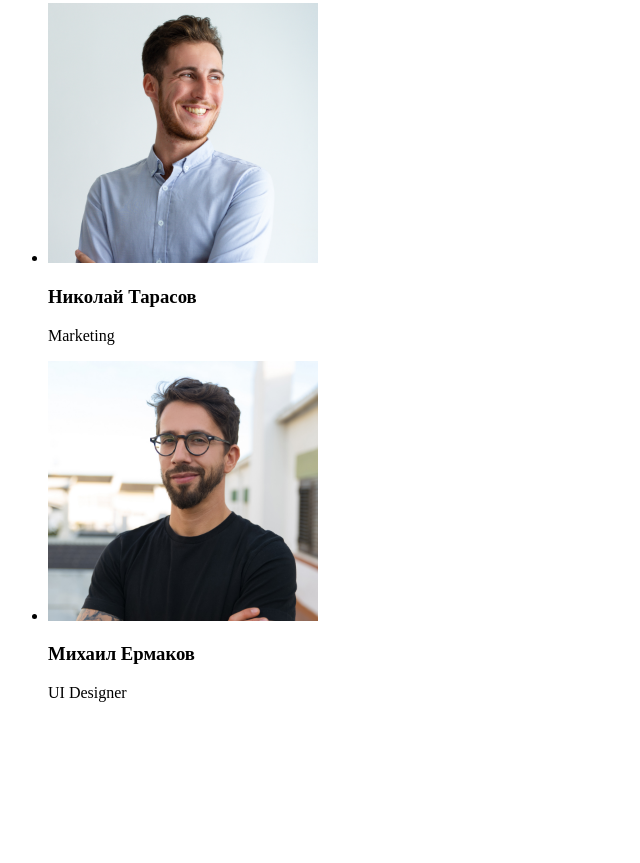
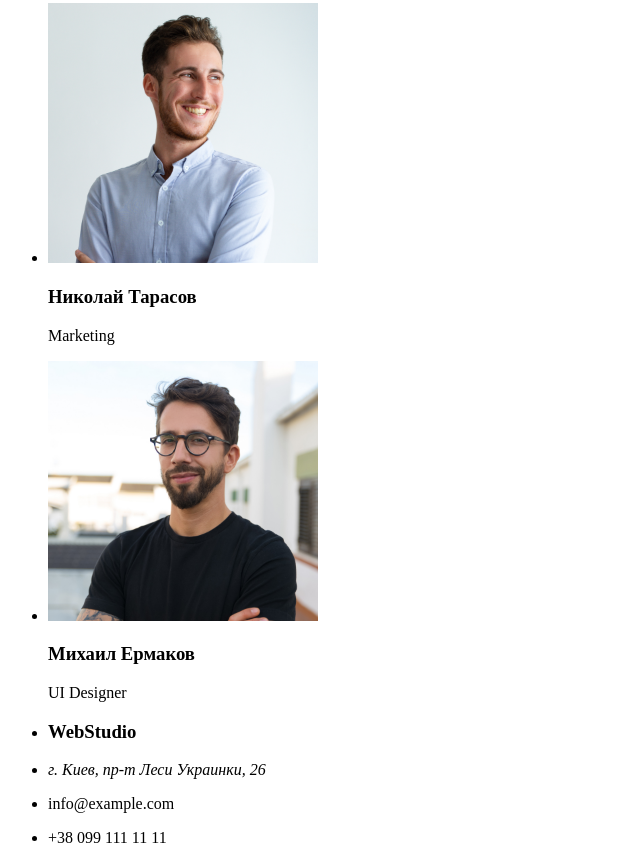
Before and after one commit to Yevhen85/goit-markup-hw-01, a plain HTML site: page index.html in a window 1280 px wide. Shown: the part 2360-3223 px from the top of the page, without its empty margins (0-640 px from the left). Before the commit the page ends 3078 px from the top, so only its background shows below. Drawn offline with Linux system fonts and the light colour scheme.

Commit message:
Домашнее задание-1

```diff
--- a/index.html
+++ b/index.html
@@ -104,5 +104,23 @@
       </section>
     </main>
     <!-- Подвал -->
+    <footer>
+      <section>
+        <ul>
+          <li>
+            <h3>WebStudio</h3>
+          </li>
+          <li>
+            <address>г. Киев, пр-т Леси Украинки, 26</address>
+          </li>
+          <li>
+            <p>info@example.com</p>
+          </li>
+          <li>
+            <p>+38 099 111 11 11</p>
+          </li>
+        </ul>
+      </section>
+    </footer>
   </body>
 </html>
```
